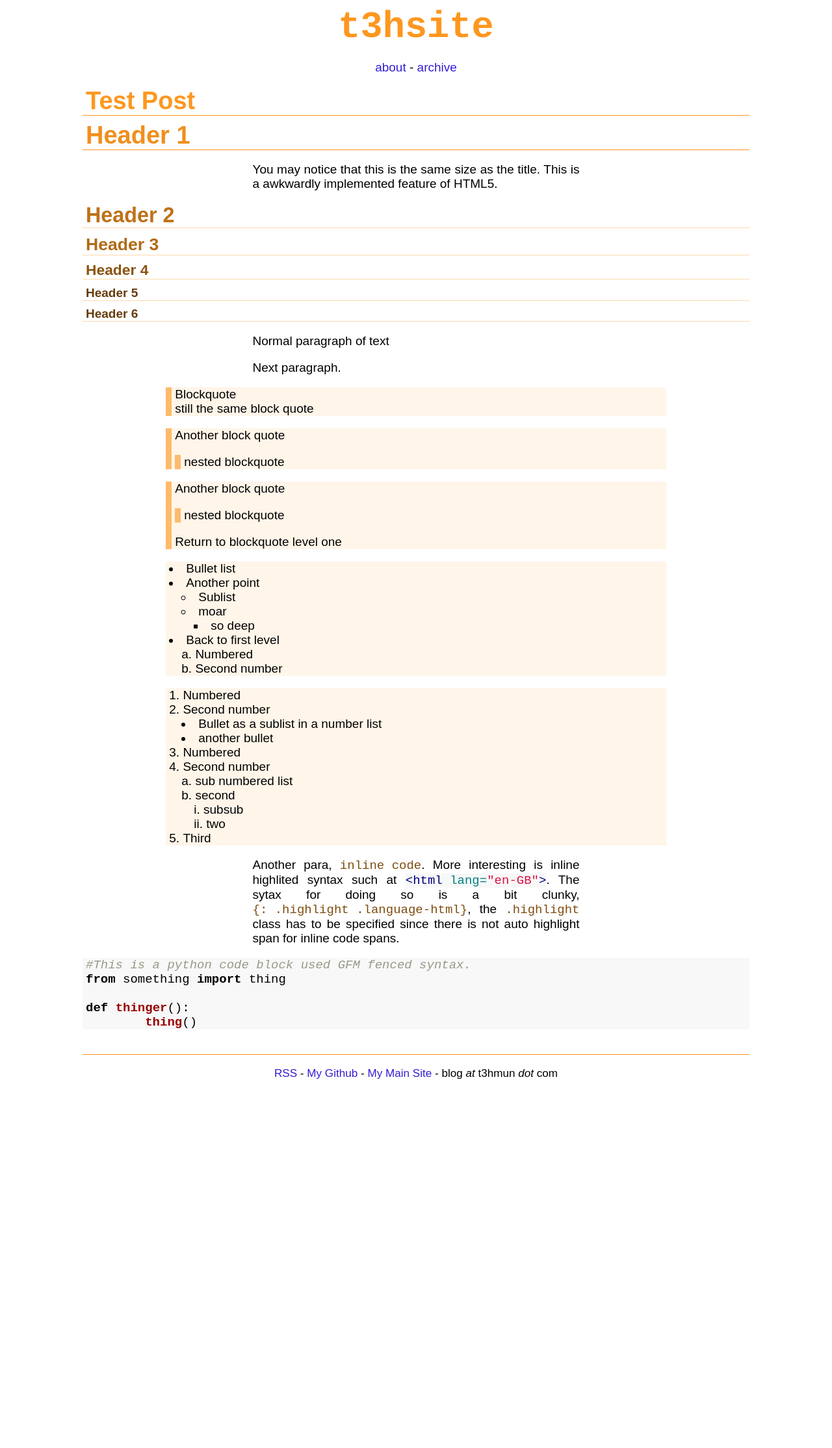
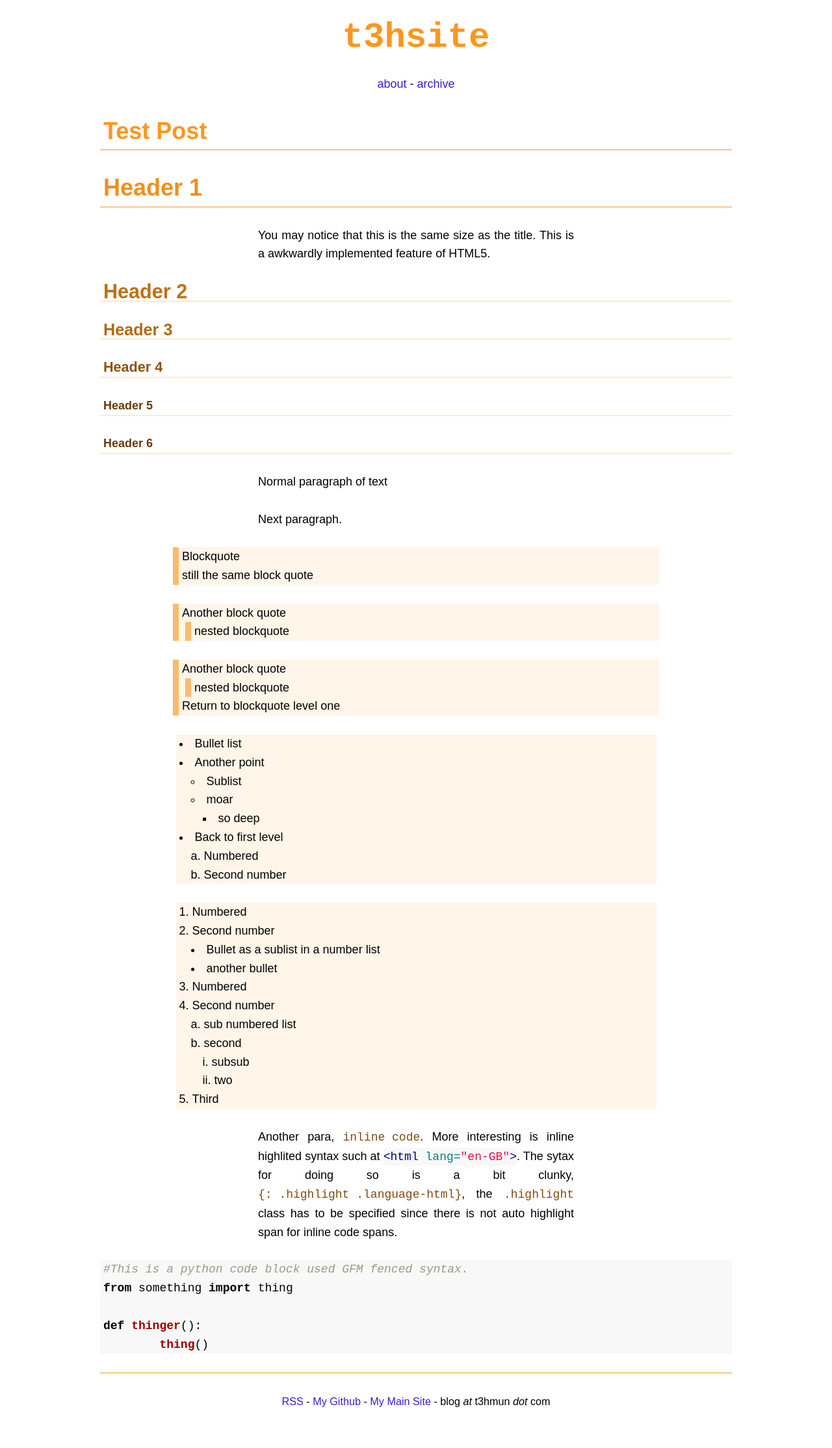
Before and after one commit to t3hmun/t3hsite, a Jekyll site: the page built from _posts/2015-09-30-test-post.md, in a window 1280 px wide. Shown: the whole page at 65% size. Built offline with Jekyll 4.4.1, drawn with Linux system fonts in a browser that asks for light colours; before the commit the page ends 1719 px from its top, so only the background shows below that.

Commit message:
Created a vertical rhythm.

```diff
--- a/_sass/_style.scss
+++ b/_sass/_style.scss
@@ -30,11 +30,11 @@
 // A note on Margins and Padding for the Gutter
 // ============================================
 // In most elements the $vspace is used as the top-bottom margin.
+// $vspace is based off the line-height to create a consistent vertical rhythm.
 // This works well as the margins overlap and create a consistent vertical gap between all elements.
 // The left-right margin is mostly auto, this is used to centre the blocks in the screen.
 // This means the gutter must be enforced using $gutter as left-right padding.
 // If the gutter is not enforced text can end up squished against the sides of the screen on smaller devices / windows.
-// In the rare scenario where elements need to be placed side by side wrapper divs and spans with margins would be needed.
 
 // A note on Max-Widths
 // ====================
@@ -63,13 +63,7 @@
 // A prime case is the blockquote; a think left border would normally make a mess of the width.
 // Makes it much easier to keep things predictable.
 // It may be considered a lazy way of doing things, but right now it feels pragmatic, things are complicated enough.
-html {
-    box-sizing: border-box;
-}
 
-*, *:before, *:after {
-    box-sizing: inherit;
-}
 
 body {
     background: $background-colour;
@@ -81,6 +75,11 @@ body {
 
     // Apply maximum width to all content.
     max-width: $content-width;
+
+    // Universal line height, helps maintain consistent spacing throughout the page.
+    // This should scale up when the user zooms in.
+    // Large text sizes may need extra line spacing, but this spacing should be generous enough for most headers.
+    line-height: $line-height;
 }
 
 // Assuming that most p blocks are for pure text.
@@ -140,7 +139,9 @@ ol, ul, blockquote, dl {
 blockquote {
     border-left: solid $blockquote-side-line $medium-colour;
 
-    blockquote {}
+    blockquote {
+        margin: 0 $gutter;
+    }
 }
 
 ul {
@@ -239,11 +240,7 @@ h1 {
     font-family: monospace;
 
     // Block display with auto margins centres the block in the screen.
-    // Vertical margins to space elements.
-    // Add padding to maintain a gutter.
     display: block;
-    margin: $vspace auto;
-    padding: 0 $gutter;
 }
 
 // Header 2 is the highest title for content (ie not the masthead).
@@ -252,16 +249,18 @@ h1, h2 {
     // This results in the underline touching both screen edges. Feels nice.
     // The code element has to use padding to stop it content touching its own edge (I do not want to double gutter code, would be horrible on small screens).
     // $mini-vspace is used to allow hugging subtitles.
-    // Relys on normal non-hugging elements to apply normal margins.
-    margin: $mini-vspace 0;
+    // Relies on normal non-hugging elements to apply normal margins.
+    margin: $vspace 0;
     padding: 0 $gutter;
+
+    line-height: $line-height * 2;
 
     a {
         // Underlines look bad.
         text-decoration: none;
         color: $highlight-colour;
 
-        // H1 and H2 do not need special link colours due to thier unique roles.
+        // H1 and H2 do not need special link colours due to their unique roles.
         // H2 is always a link to itself.
         // H1 is always a link to the home.
     }
@@ -283,7 +282,7 @@ h2 {
 h3, h4, h5, h6 {
     border-bottom: solid $header-underline $light-colour;
     // See `h1, h2` for reasoning for the next 2 lines.
-    margin: $mini-vspace 0;
+    margin: $vspace 0 0 0;
     padding: 0 $gutter;
 
     // Generally these headings in articles should not be links so no special behaviour required.
@@ -332,7 +331,7 @@ a:hover {
 
     //Extra margin to space footer away from content.
     display: block;
-    margin: $big-vspace auto;
+    margin: $vspace auto;
     // Vertical padding to space text away from border line.
     // Horixontal padding for gutter.
     padding: $vspace $gutter;
@@ -347,7 +346,7 @@ a:hover {
     // Small italic text, this is extra info that can be ignored.
     font-style: italic;
     font-size: $small-font-size;
-    // Restrict to content wodth, lines up with heading.
+    // Restrict to content width, lines up with heading.
     max-width: $content-width;
 
     // Block display with auto margins centres the block in the screen.
--- a/css/main.scss
+++ b/css/main.scss
@@ -14,16 +14,23 @@
 @charset "utf-8";
 // This is our main SASS file that brings together all the scss files to generate a main CSS file.
 
-// This is my basic size, it is used as the main font size and *all* other things are scaled off it.
-$base: 19px;
+// This is my basic size, it is used as the main font size and *all* other things are scaled off it (except the gutter).
+// The only number that is used outside of this file is zero.
+$base: 18px;
+
+// This is the value that defines the vertical rhythm for the whole document.
+// All text sizes (except for the H1 and H2) share this spacing.
+// H1 and H2 are too big and have double spacing, hence staying with the rhythm.
+// In order to make it consistent it must be a px size.
+// Normal zoom works fine with this.
+// One compromise is that text-only zoom will be a disaster with this absolute line-height.
+$line-height: $base * 1.6;
 
 // Gutter is the space from edge of screen.
 // Fixed to look neat on all sizes without wasting screen space.
-// vspace is vertical and should match the text size.
+// vspace is vertical and should be set to match the line-height in order to cerate a sconsistent vertical rhythm.
 $gutter: 5px;
-$vspace: $base;
-$mini-vspace: $base / 2;
-$big-vspace: $base * 2;
+$vspace: $line-height;
 
 // The max width for pure text content.
 // I want roughly 60 characters per line for hard reading.
@@ -41,6 +48,7 @@ $content-width: $reading-width * 2;
 // Also gives space for the extra gutter parts of these elements.
 $other-text-width: $reading-width * 1.5;
 
+// Used for side information, such as post-date subtitle.
 $small-font-size: $base * 0.9;
 
 // Only 4 colours to edit to make a new theme.
@@ -51,7 +59,7 @@ $link-colour: mix(#00f, $highlight-colour, 80%); // Mixing with traditional link
 
 $link-hover-colour: $highlight-colour;
 
-//These mixes may need tweaking on some themes.
+// These mixes may need tweaking on some themes.
 $medium-colour: lighten($highlight-colour, 15%);
 $light-colour: lighten($highlight-colour, 28%);
 $subtle-back-colour: mix($highlight-colour, $background-colour, 10%);
```
